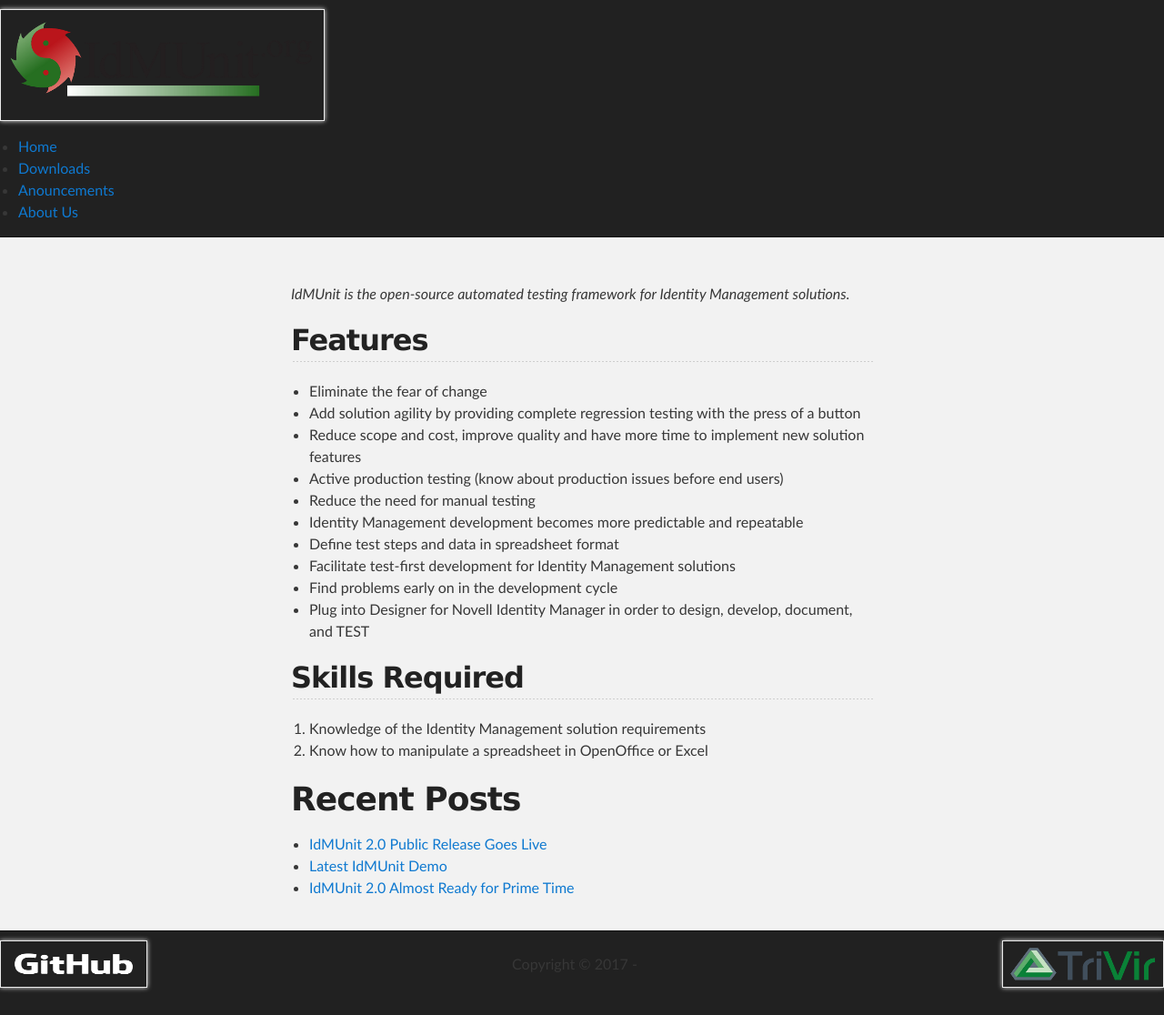
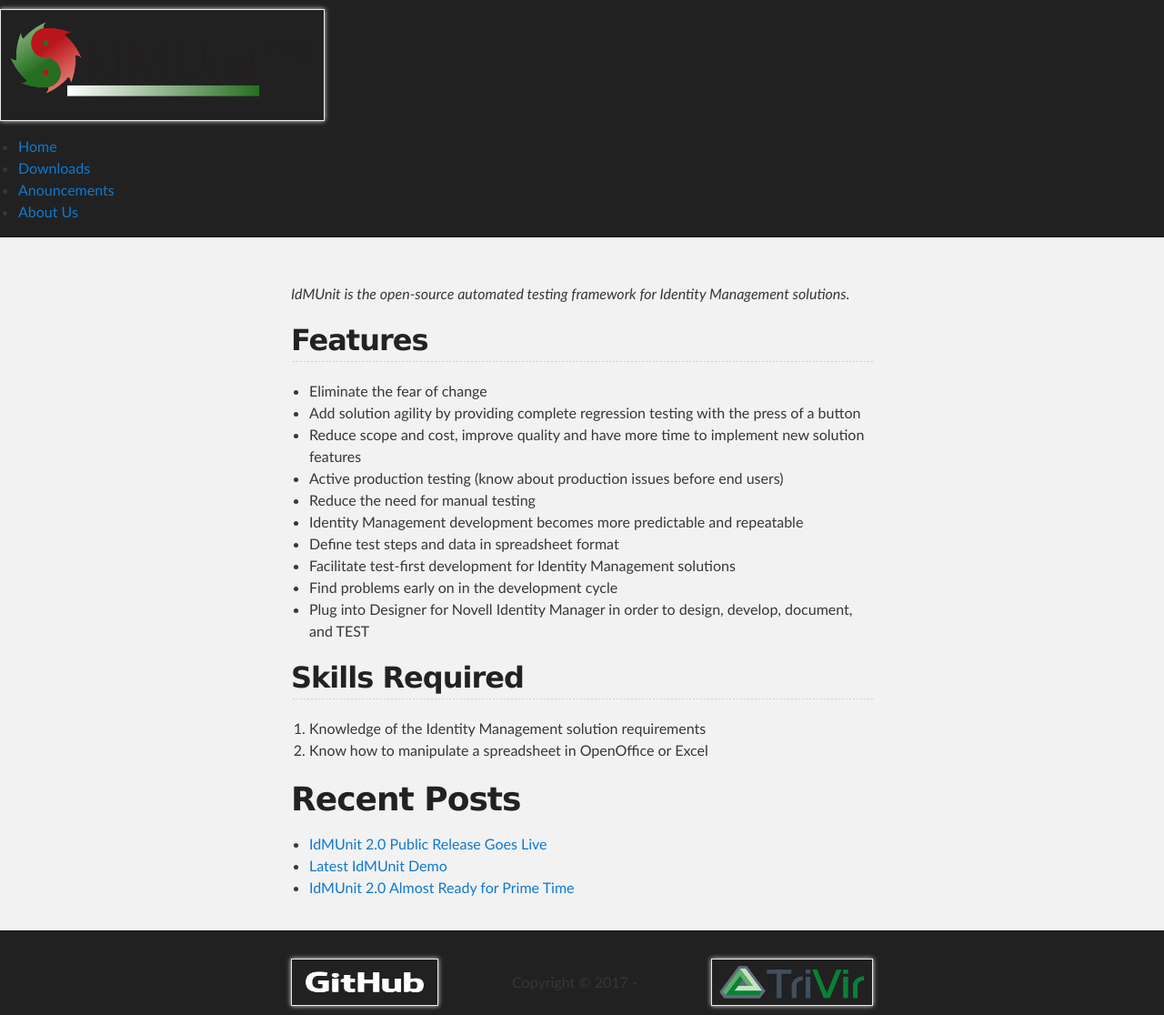
Before and after one commit to devin-trivir/IdMUnit, a Jekyll site: the page built from index.markdown, in a window 1280 px wide. Shown: the whole page at 91% size. Built offline with Jekyll 4.4.1, drawn with Linux system fonts in a browser that asks for light colours.

Commit message:
added some styling classes and ids to the default html the footer specifically

```diff
--- a/_includes/custom/navigation.html
+++ b/_includes/custom/navigation.html
@@ -1,5 +1,5 @@
 <ul class="main-navigation">
-  <li><a href="{{ root_url }}/IdMUnit/Index.html"> Home </a></li>
+  <li><a href="{{ root_url }}/IdMUnit/"> Home </a></li>
   <li><a href="{{ root_url }}/IdMUnit/downloads"> Downloads </a></li>
   <li><a href="{{ root_url }}/IdMUnit/blog"> Anouncements </a></li>
   <!--<li><a href="{{ root_url }}/blog/archives"> Archives </a></li>-->
--- a/_layouts/default.html
+++ b/_layouts/default.html
@@ -10,7 +10,9 @@
 		</section>
     </div>
   </div>
-  <footer role="contentinfo">{% include footer.html %}</footer>
-  {% include after_footer.html %}
+  <div id="footer_wrap" class="outer">
+	<footer class="inner" role="contentinfo">{% include footer.html %}</footer>
+	{% include after_footer.html %}
+  </div>
 </body>
 </html>
```
